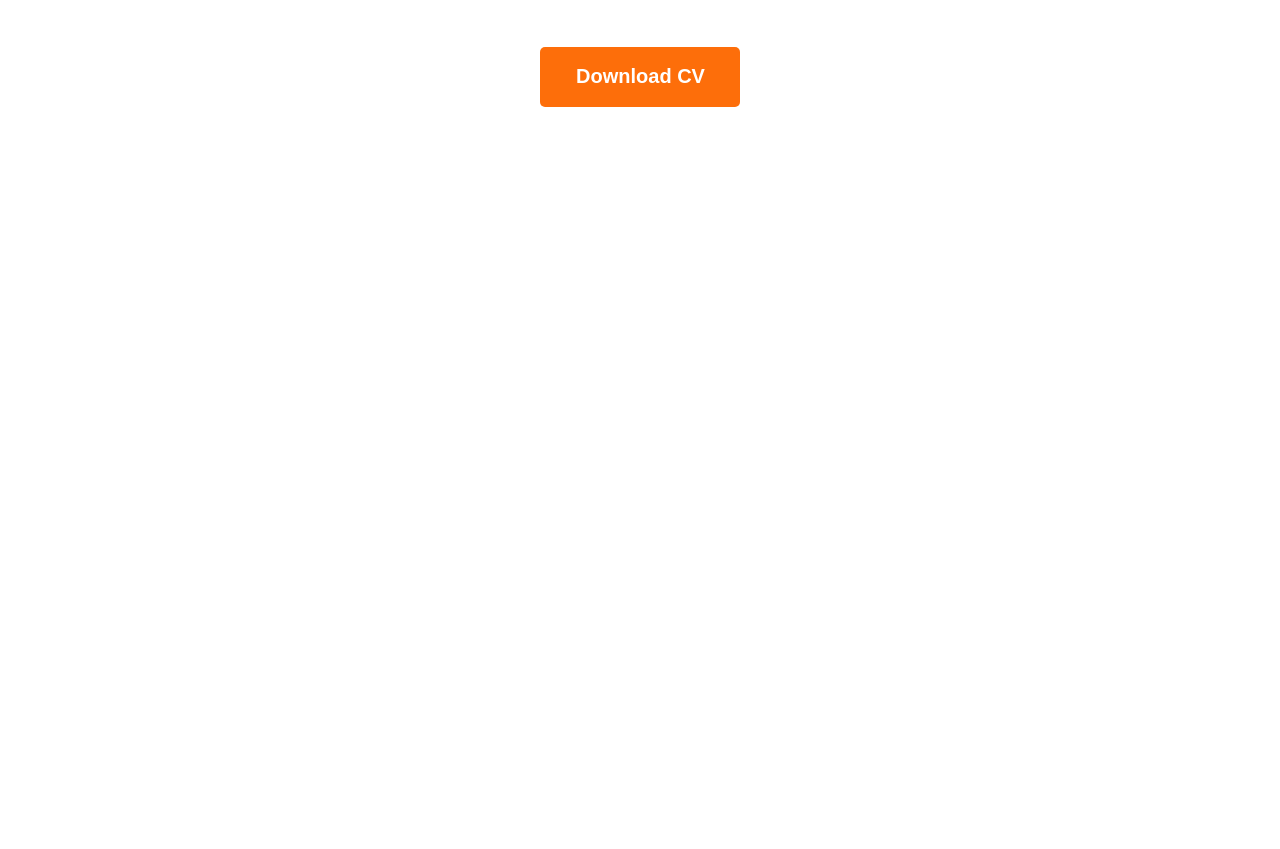
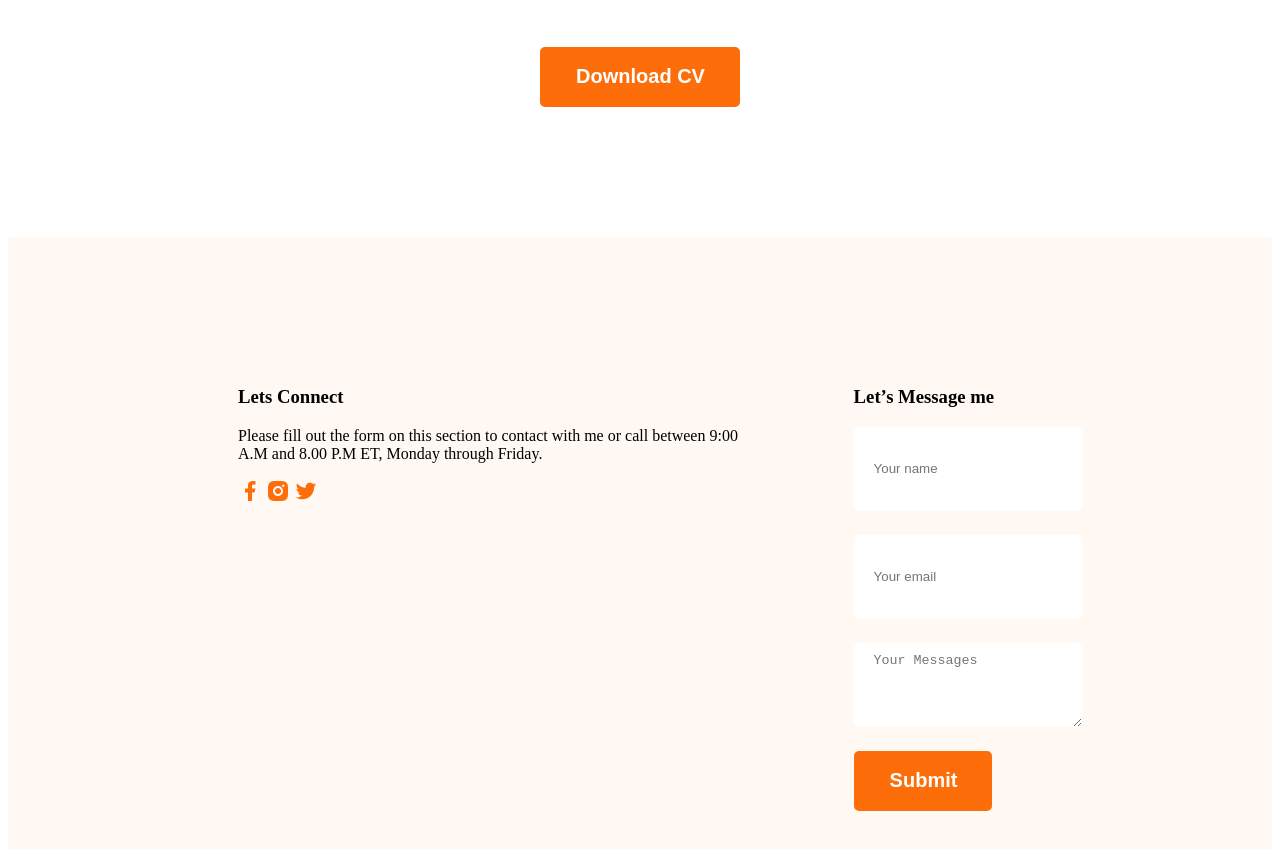
Before and after one commit to Ovishek344/web-dev-portfolio, a plain HTML site: page index.html in a window 1280 px wide. Shown: the part 2636-3485 px from the top of the page. Before the commit the page ends 2873 px from the top, so only its background shows below. Drawn offline with Linux system fonts and the light colour scheme.

Commit message:
added footer section

```diff
--- a/index.html
+++ b/index.html
@@ -139,8 +139,29 @@ to any of the 1500+ FontAwesome 5 free icons availableenean commodo ligula eget
 
     </section>
     </main>
-    <footer>
+    <footer class="secondary-bg">
+<div class="footer-collum">
+    <h3 class="fotter-title">Lets Connect
+    </h3>
+    <P>Please fill out the form on this section to contact with me or call between 9:00 A.M and 8.00 P.M ET, Monday through Friday.
 
+</P>
+<div>
+    <a href=""><img src="images/icons/facebook.png" alt=""></a>
+    <a href=""><img src="images/icons/insta.png" alt=""></a>
+    <a href=""><img src="images/icons/twitter.png" alt=""></a>
+</div>
+</div>
+<div class="footer-collum">
+
+    <h3 class="section-title">Let’s Message me</h3>
+    <form action="">
+        <input type="text" name="" id="" placeholder="Your name">
+        <input type="email" name="" id="" placeholder="Your email">
+        <textarea name="" id="" cols="30" rows="200" placeholder="Your Messages"></textarea>
+        <input class="btn-primary" type="submit" value="Submit">
+    </form>
+</div>
     </footer>
 
 </body>
--- a/styles/style.css
+++ b/styles/style.css
@@ -117,3 +117,22 @@ margin-bottom: 30px;
 .text-center{
     margin-top: 50px;
 }
+/* fotter style */
+footer{
+    padding: 130px 230px;
+    display: flex;
+    gap: 100px;
+}
+.fotter-collum{
+    width: 50%;
+}
+footer input[type="text"] ,footer input[type="email"] ,footer textarea{
+    height: 64px;
+    border-radius: 5px;
+    background-color: white;
+    display: block;
+    width: 100%;
+    padding: 10px 20px;
+    margin-bottom: 24px;
+    border: none;
+}
```
